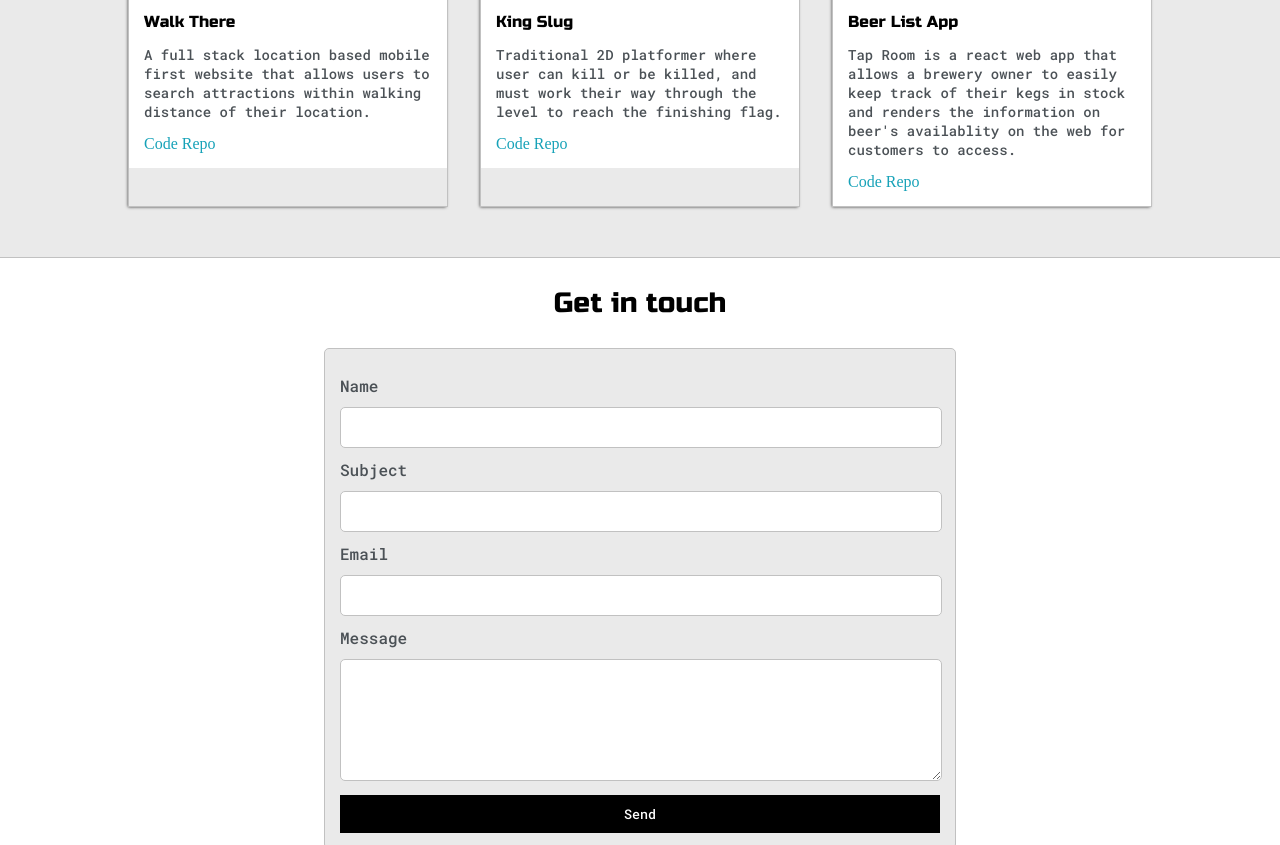
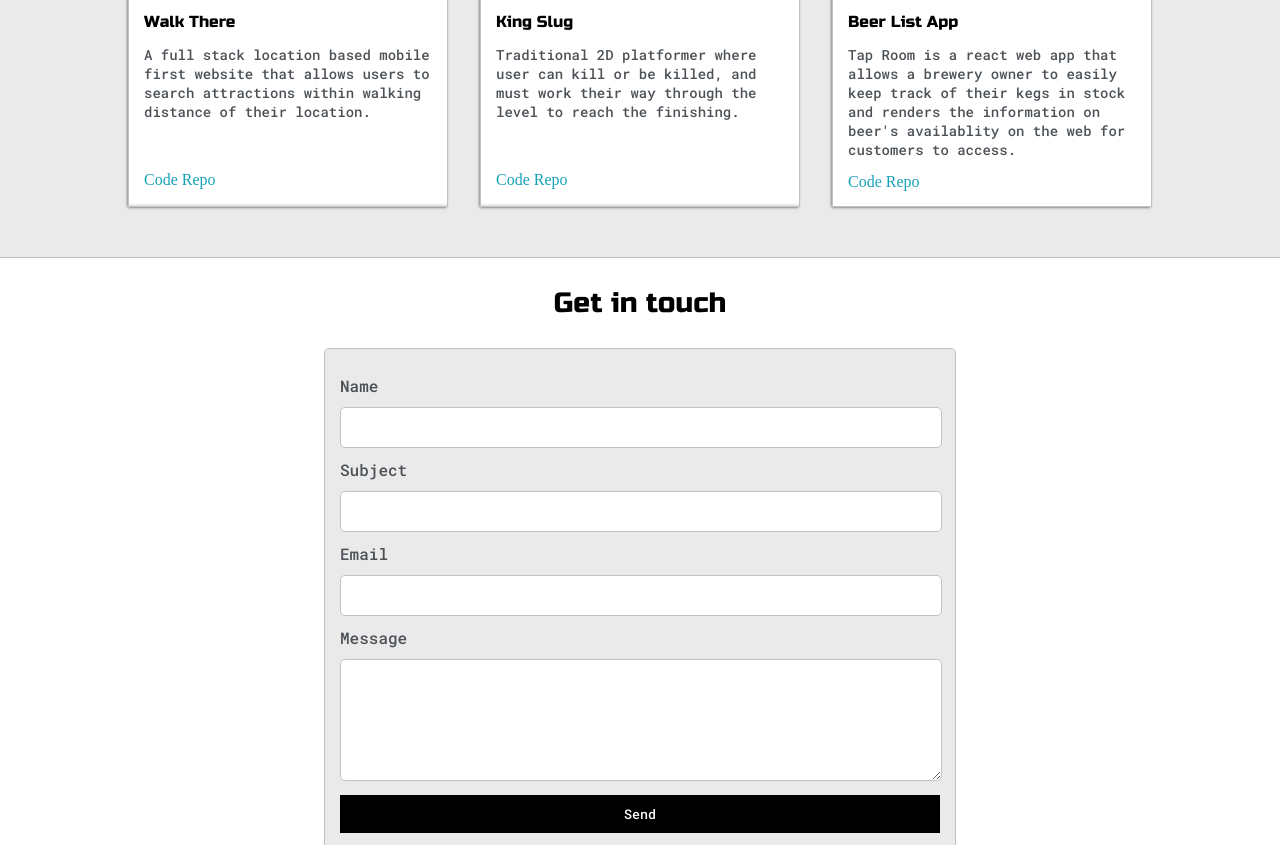
Before and after one commit to will-quanstrom/portfolio, a plain HTML site: page index.html in a window 1280 px wide. Shown: the part 1485-2330 px from the top of the page. Drawn offline with Linux system fonts and the light colour scheme.

Commit message:
fix spacing in cards

```diff
--- a/index.html
+++ b/index.html
@@ -97,6 +97,8 @@
                 <div class="post-preview">
                     <h6 class="post-title">Walk There</h6>
                     <p class="post-intro">A full stack location based mobile first website that allows users to search attractions within walking distance of their location.</p>
+                    <br>
+                    <br>
                     <a href="https://github.com/will-quanstrom/walk-there">Code Repo</a>
                 </div>
             </div>
@@ -104,7 +106,9 @@
                 <img class="thumbnail" src="./images/placeholder.png" alt="">
                 <div class="post-preview">
                     <h6 class="post-title">King Slug</h6>
-                    <p class="post-intro">Traditional 2D platformer where user can kill or be killed, and must work their way through the level to reach the finishing flag.</p>
+                    <p class="post-intro">Traditional 2D platformer where user can kill or be killed, and must work their way through the level to reach the finishing.</p>
+                    <br>
+                    <br>
                     <a href="https://github.com/will-quanstrom/2DPlatformer">Code Repo</a>
                 </div>
             </div>
```
